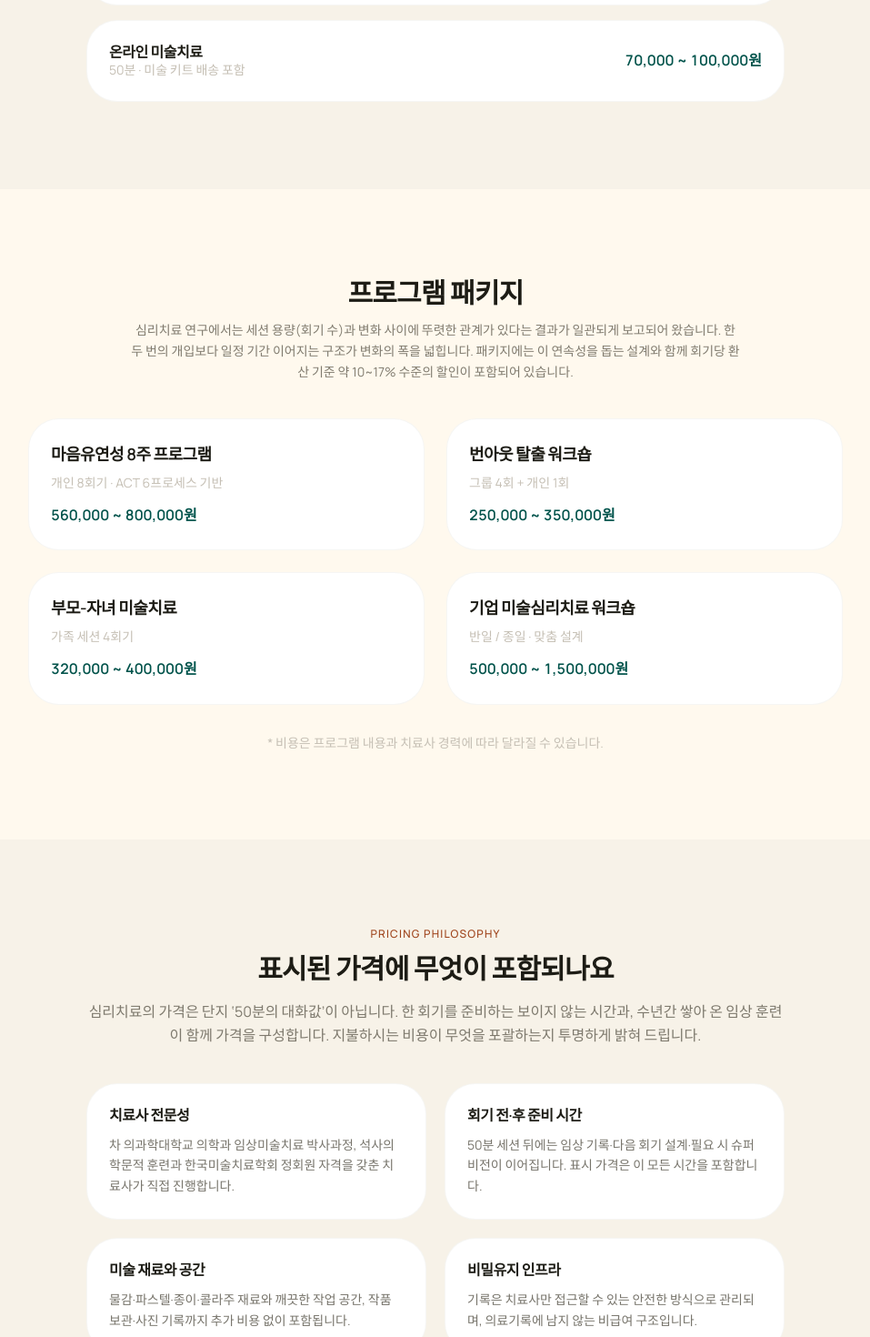
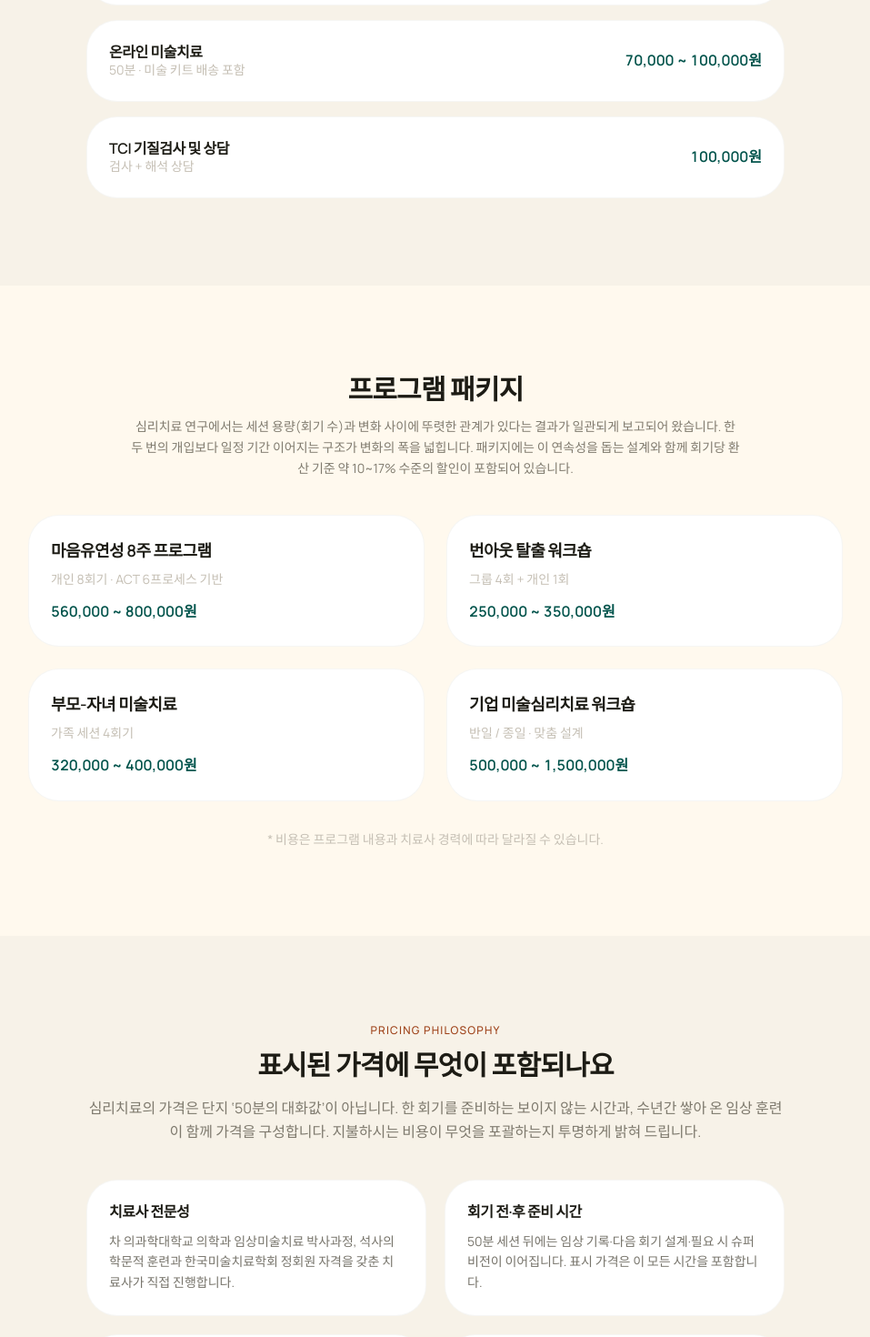
Before and after one commit to act-art-center/actartcenter.com, a Next.js app: page /pricing in a window 1280 px wide. Shown: the part 1000-2470 px from the top of the page at 91% size, without its empty margins (161-1118 px from the left). Built offline with nearby package versions, Linux system fonts and the light colour scheme.

Commit message:
content: add TCI counseling pricing

```diff
--- a/src/app/booking/page.tsx
+++ b/src/app/booking/page.tsx
@@ -228,6 +228,7 @@ export default function BookingPage() {
                         <option value="group">그룹 프로그램</option>
                         <option value="child">아동·청소년 미술치료</option>
                         <option value="online">온라인 미술치료</option>
+                        <option value="tci">TCI 기질검사 및 상담</option>
                         <option value="protective">보호·의료 환경 미술심리치료</option>
                         <option value="emotional">정서·트라우마 중심 미술심리치료</option>
                         <option value="depth">심층 탐색·연구 기반 미술심리치료</option>
--- a/src/app/pricing/page.tsx
+++ b/src/app/pricing/page.tsx
@@ -10,7 +10,7 @@ import { SITE_URL } from "@/lib/constants";
 export const metadata: Metadata = {
   title: "미술치료 비용 — 개인·그룹·아동·온라인·패키지 요금표",
   description:
-    "ACT ART CENTER 미술심리치료 비용을 투명하게 공개합니다. 개인 50분 80,000~120,000원, 그룹 2~6인 40,000~60,000원, 아동 세션 80,000원부터. 가격 철학·결제 수단·환불 규정·한국 심리상담 시장 참고치까지 함께 안내합니다.",
+    "ACT ART CENTER 미술심리치료 비용을 투명하게 공개합니다. 개인 50분 80,000~120,000원, TCI 기질검사 및 상담 100,000원, 그룹 2~6인 40,000~60,000원. 가격 철학·결제 수단·환불 규정까지 함께 안내합니다.",
   keywords: [
     "미술치료 비용",
     "미술치료 가격",
@@ -58,7 +58,7 @@ const pricingSchema = {
       "@id": `${SITE_URL}/pricing#offers`,
       name: "ACT 미술치료 서비스 가격표",
       description:
-        "성인·아동 개인 세션, 2~6인 소그룹, 온라인 세션, 8주 패키지, 번아웃 워크숍, 가족 세션, 기업 워크숍의 표시 가격 범위.",
+        "성인·아동 개인 세션, TCI 기질검사 및 상담, 2~6인 소그룹, 온라인 세션, 8주 패키지, 번아웃 워크숍, 가족 세션, 기업 워크숍의 표시 가격 범위.",
       itemListElement: [
         {
           "@type": "Offer",
@@ -103,6 +103,15 @@ const pricingSchema = {
             priceCurrency: "KRW",
           },
           itemOffered: { "@id": `${SITE_URL}/services/online#service` },
+        },
+        {
+          "@type": "Offer",
+          name: "TCI 기질검사 및 상담",
+          priceSpecification: {
+            "@type": "PriceSpecification",
+            price: "100000",
+            priceCurrency: "KRW",
+          },
         },
         {
           "@type": "Offer",
@@ -159,6 +168,7 @@ const pricing = [
   },
   { service: "그룹 프로그램", duration: "90분", price: "40,000 ~ 60,000원 / 인", note: "2~6인 소그룹" },
   { service: "온라인 미술치료", duration: "50분", price: "70,000 ~ 100,000원", note: "미술 키트 배송 포함" },
+  { service: "TCI 기질검사 및 상담", duration: "검사 + 해석 상담", price: "100,000원", note: "" },
 ];
 
 const packages = [
@@ -196,9 +206,9 @@ const priceInclusions = [
       "50분 세션 뒤에는 임상 기록·다음 회기 설계·필요 시 슈퍼비전이 이어집니다. 표시 가격은 이 모든 시간을 포함합니다.",
   },
   {
-    title: "미술 재료와 공간",
+    title: "미술 매체와 공간",
     description:
-      "물감·파스텔·종이·콜라주 재료와 깨끗한 작업 공간, 작품 보관·사진 기록까지 추가 비용 없이 포함됩니다.",
+      "물감·파스텔·종이·콜라주 매체와 깨끗한 작업 공간, 작품 보관·사진 기록까지 추가 비용 없이 포함됩니다.",
   },
   {
     title: "비밀유지 인프라",
--- a/src/app/team/page.tsx
+++ b/src/app/team/page.tsx
@@ -253,7 +253,7 @@ export default function TeamPage() {
                     "이음병원 병원형WEE센터 인턴",
                     "성루카 호스피스 병원 인턴",
                     "무이재 암병원 인턴",
-                    "사단법인 희망의 숲 장애아동복지시설 인턴",
+                    "사단법인 희망의 숲 장애아동양육시설 인턴",
                   ].map((item) => (
                     <li key={item} className="flex items-start gap-2">
                       <span className="w-1.5 h-1.5 mt-2 rounded-full bg-primary-500 shrink-0" />
```
